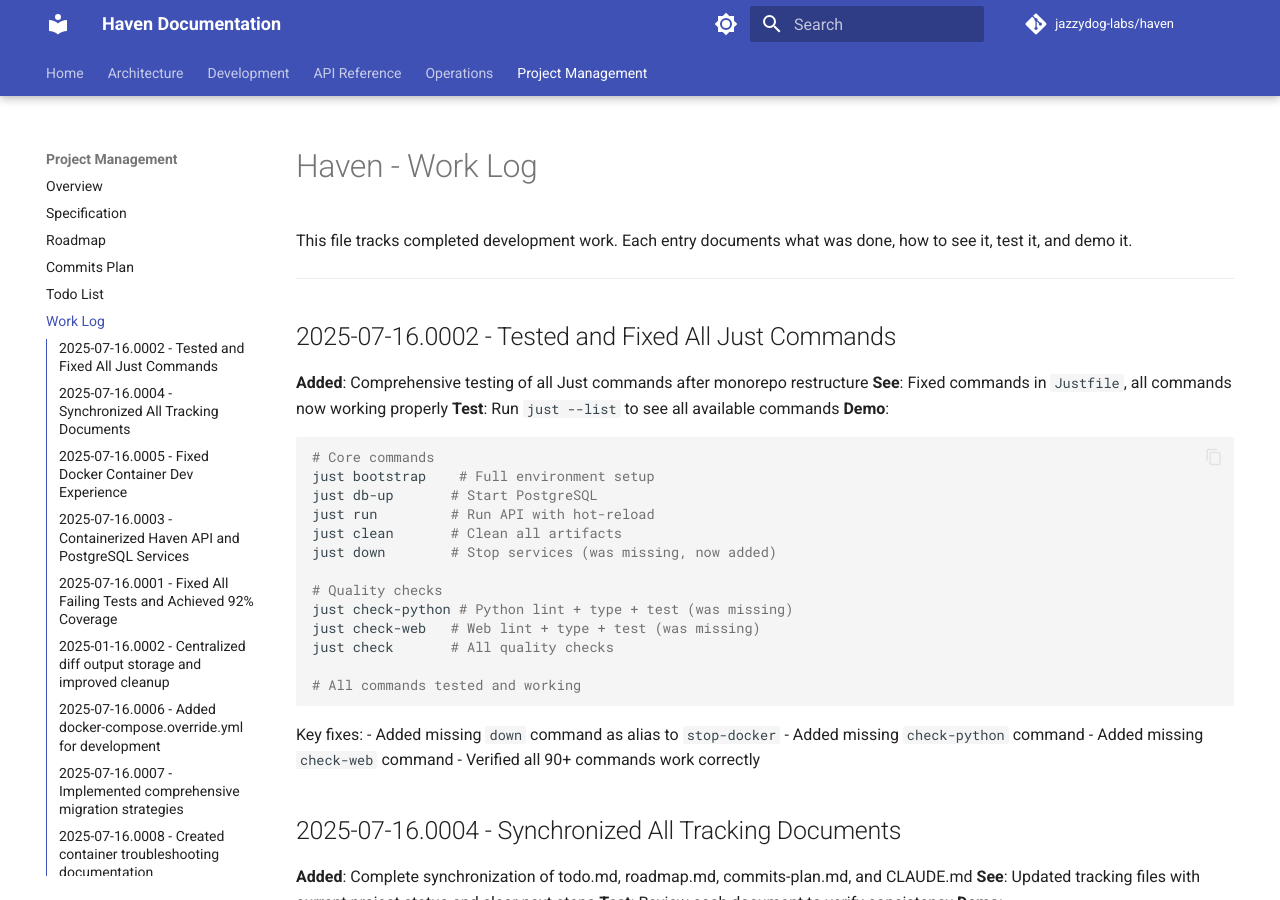
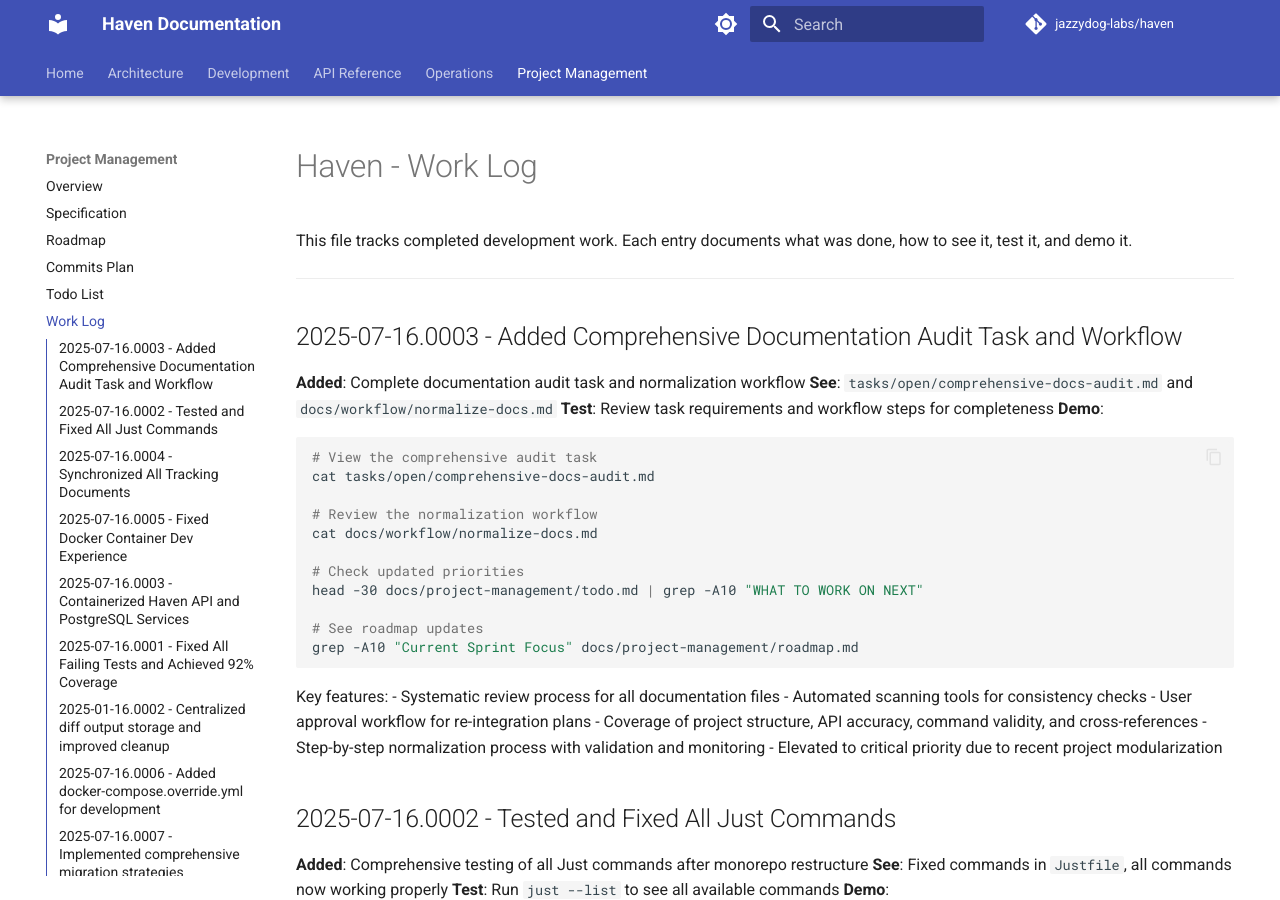
Before and after one commit to jazzydog-labs/haven, an MkDocs documentation site: the page built from docs/project-management/work-log.md, in a window 1280 px wide and 900 px high. Built offline with MkDocs 1.6.1 and Material for MkDocs 9.7.7, drawn with Linux system fonts in a browser that asks for light colours; comment, search, counter and statistics services are not loaded; the version menu is left out.

Commit message:
docs: Update work log with documentation audit task entry
- Added entry 2025-07-16.0003 documenting comprehensive documentation audit task
- Includes demo commands and key features
- Follows established work log format with added/see/test/demo structure

🤖 Generated with [Claude Code](https://claude.ai/code)

Co-Authored-By: Claude <noreply@anthropic.com>

````diff
--- a/docs/project-management/work-log.md
+++ b/docs/project-management/work-log.md
@@ -3,6 +3,33 @@
 This file tracks completed development work. Each entry documents what was done, how to see it, test it, and demo it.
 
 ---
+
+## 2025-07-16.0003 - Added Comprehensive Documentation Audit Task and Workflow
+**Added**: Complete documentation audit task and normalization workflow
+**See**: `tasks/open/comprehensive-docs-audit.md` and `docs/workflow/normalize-docs.md`
+**Test**: Review task requirements and workflow steps for completeness
+**Demo**:
+```bash
+# View the comprehensive audit task
+cat tasks/open/comprehensive-docs-audit.md
+
+# Review the normalization workflow
+cat docs/workflow/normalize-docs.md
+
+# Check updated priorities
+head -30 docs/project-management/todo.md | grep -A10 "WHAT TO WORK ON NEXT"
+
+# See roadmap updates
+grep -A10 "Current Sprint Focus" docs/project-management/roadmap.md
+```
+
+Key features:
+- Systematic review process for all documentation files
+- Automated scanning tools for consistency checks
+- User approval workflow for re-integration plans
+- Coverage of project structure, API accuracy, command validity, and cross-references
+- Step-by-step normalization process with validation and monitoring
+- Elevated to critical priority due to recent project modularization
 
 ## 2025-07-16.0002 - Tested and Fixed All Just Commands
 **Added**: Comprehensive testing of all Just commands after monorepo restructure
````
